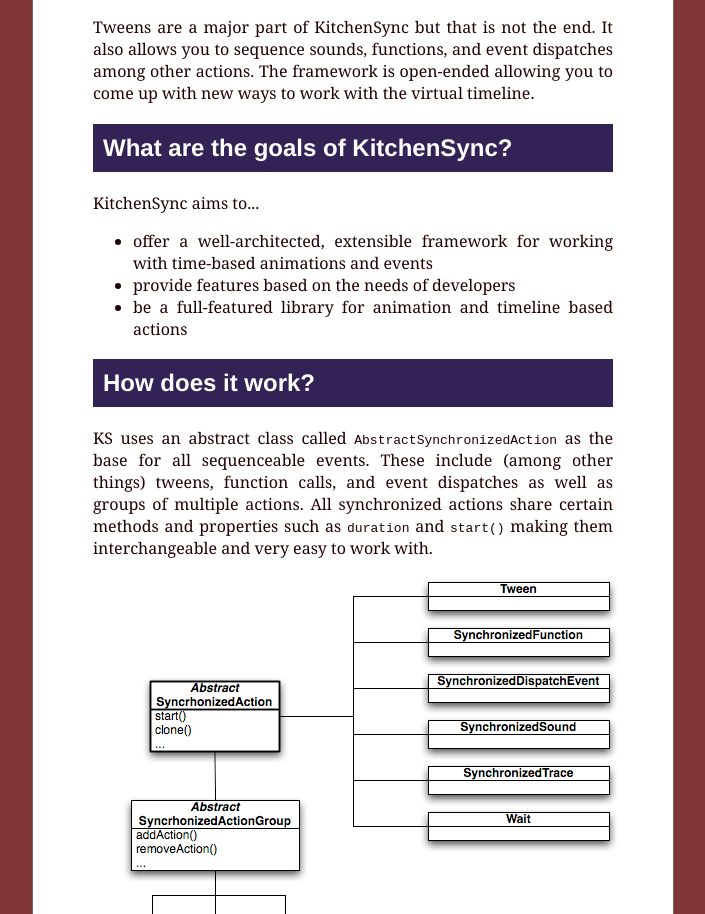
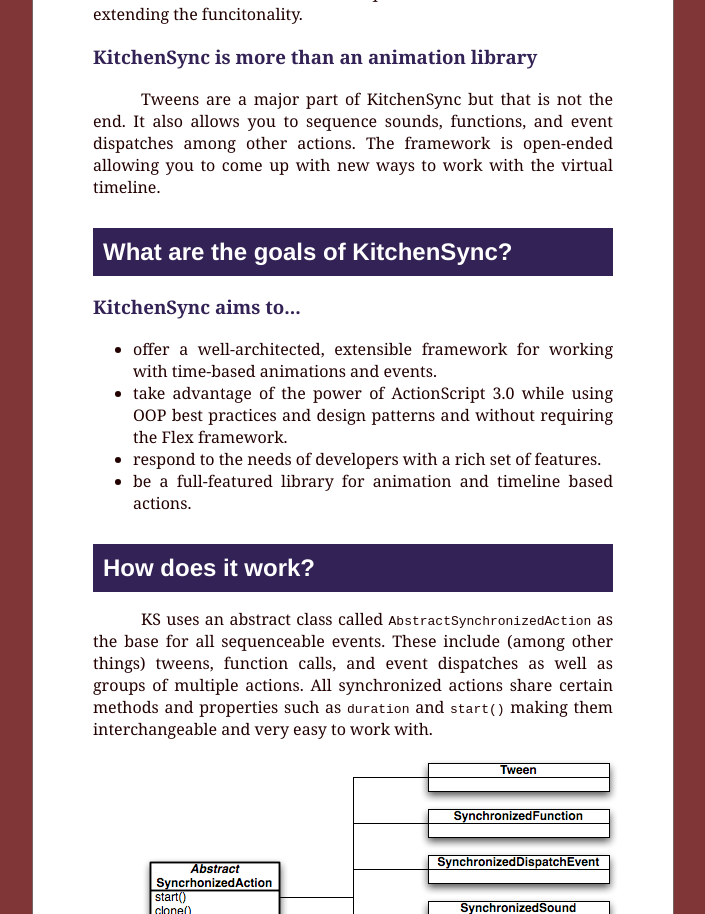
Before and after one commit to mimshwright/KitchenSync, a plain HTML site: page docs/index.html in a window 1280 px wide. Shown: the part 661-1575 px from the top of the page, without its empty margins (287-992 px from the left). Drawn offline with Linux system fonts and the light colour scheme.

Commit message:
working on docs
git-svn-id: https://kitchensynclib.googlecode.com/svn/trunk@39 6a906af3-0c40-0410-b003-45319c8c72c3

```diff
--- a/docs/css/default.css
+++ b/docs/css/default.css
@@ -19,6 +19,9 @@
 	border: 1px solid #776666;
 	border-width: 0 1px;
 }
+#main p {
+	text-indent: 3em;
+}
 
 a {color: #325;}
 a:hover {color: #8863A2;}
@@ -31,6 +34,7 @@
 	background: #325; /* #302020; */
 	color: #FFF;
 	padding: 10px;
+	margin: 30px 0 0;
 }
 
 .caption {
--- a/docs/index.html
+++ b/docs/index.html
@@ -13,7 +13,7 @@
 <h1 id="header">
 <img src="img/KSLogo.png" alt="KitchenSync v0.4" width="100%" />
 </h1>
-
+<h3>Contents</h3>
 <ul>
 	<li><a href="#what">What is KitchenSync?</a></li>
 	<li><a href="#goals">What are the goals of KitchenSync?</a></li>
@@ -36,11 +36,12 @@
 <a name="goals"></a>
 <h2>What are the goals of KitchenSync?</h2>
 
-<p>KitchenSync aims to...</p>
+<h3>KitchenSync aims to...</h3>
 <ul>
-<li>offer a well-architected, extensible framework for working with time-based animations and events</li>
-<li>provide features based on the needs of developers</li>
-<li>be a full-featured library for animation and timeline based actions</li>
+<li>offer a well-architected, extensible framework for working with time-based animations and events.</li>
+<li>take advantage of the power of ActionScript 3.0 while using OOP best practices and design patterns and without requiring the Flex framework.</li>
+<li>respond to the needs of developers with a rich set of features.</li>
+<li>be a full-featured library for animation and timeline based actions.</li>
 </ul>
 
 <a name="how"></a>
```
